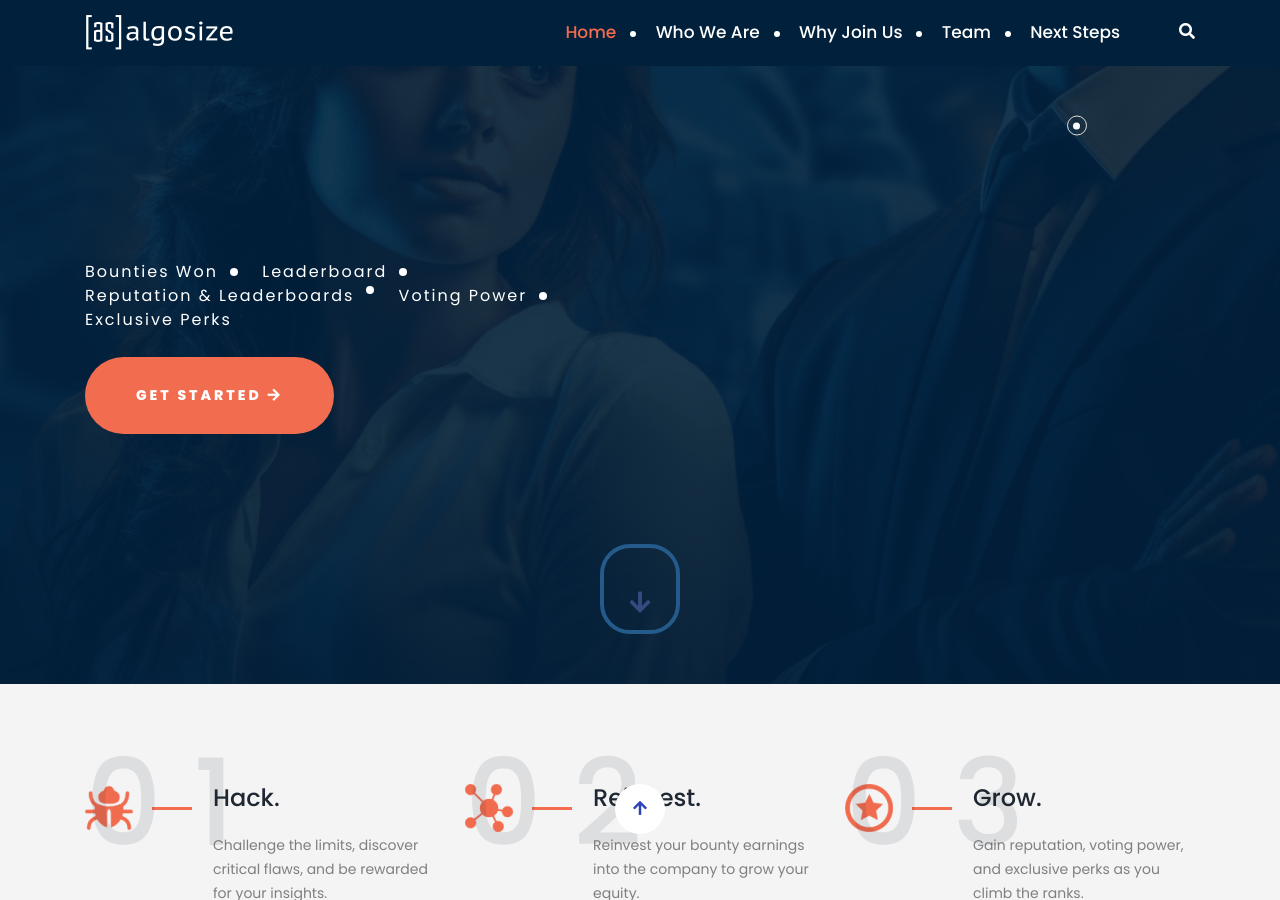
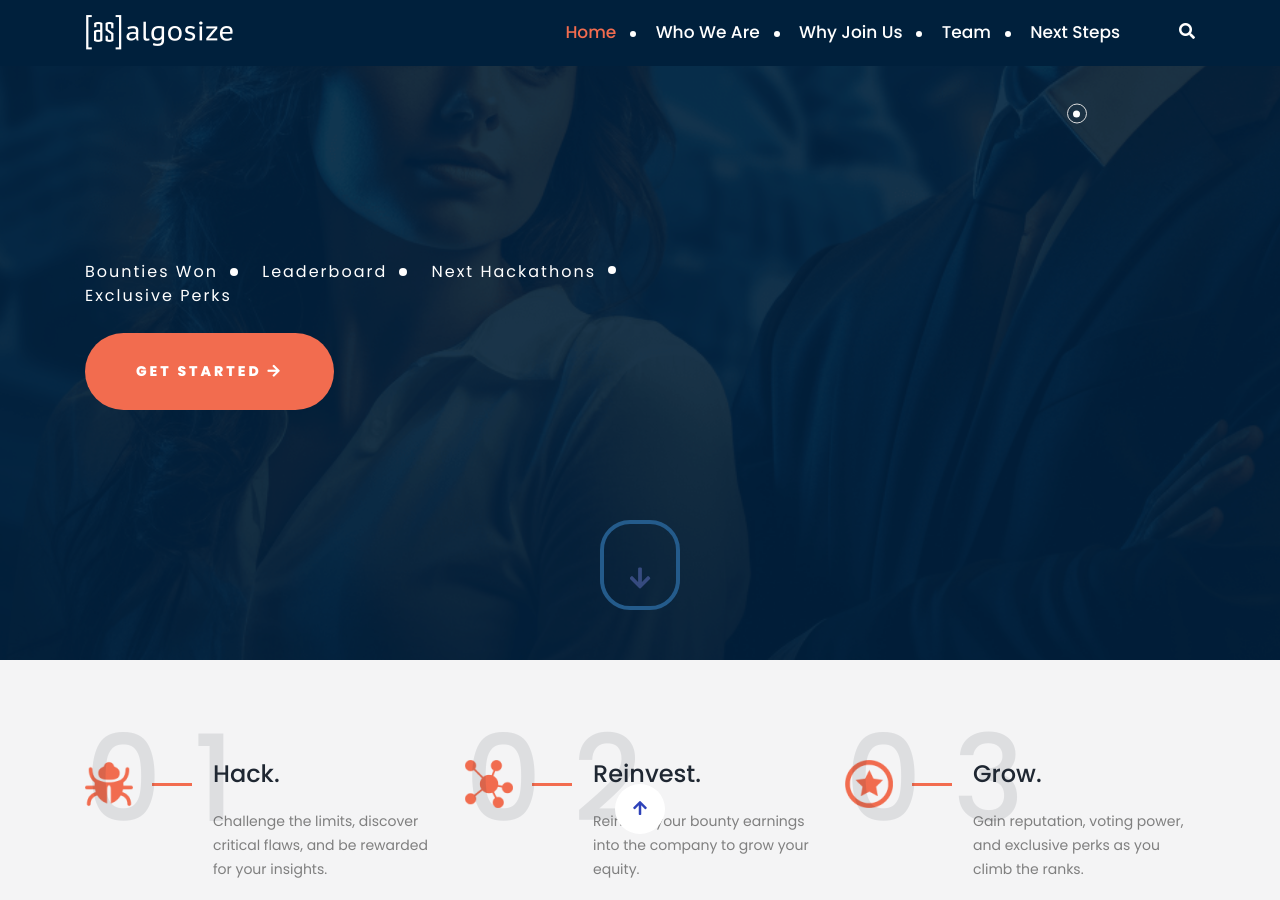
Before and after one commit to AlgoSize/website, a Jekyll site: the page built from index.html, in a window 1280 px wide and 900 px high, scrolled down 433 px. Built offline with Jekyll 4.4.1, drawn with Linux system fonts in a browser that asks for light colours.

Commit message:
Update hero-area.html

```diff
--- a/_includes/hero-area.html
+++ b/_includes/hero-area.html
@@ -15,8 +15,7 @@
                             <ul>
                                 <li><a href="https://algosize.com/portfolios/bounties">Bounties Won</a></li>
                                 <li><a href="https://algosize.com/portfolios/leaderboard">Leaderboard</a></li>
-                                <li><a href="https://algosize.com/portfolios/custom-solutions">Reputation & Leaderboards</a></li>
-                                <li><a href="https://algosize.com/portfolios/end-to-end-support">Voting Power</a></li>
+                                <li><a href="https://algosize.com/portfolios/custom-solutions">Next Hackathons</a></li>
                                 <li><a href="https://algosize.com/portfolios/time-efficient">Exclusive Perks</a></li>
                         </div>
                         <a href="#" class="btn hero-btn">Get Started <i class="fa fa-arrow-right"></i></a>
```
